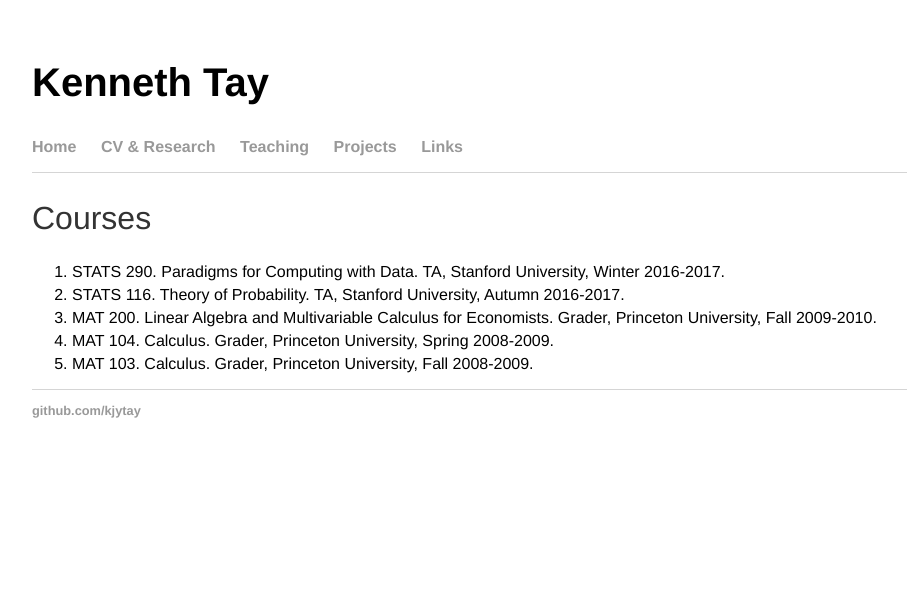
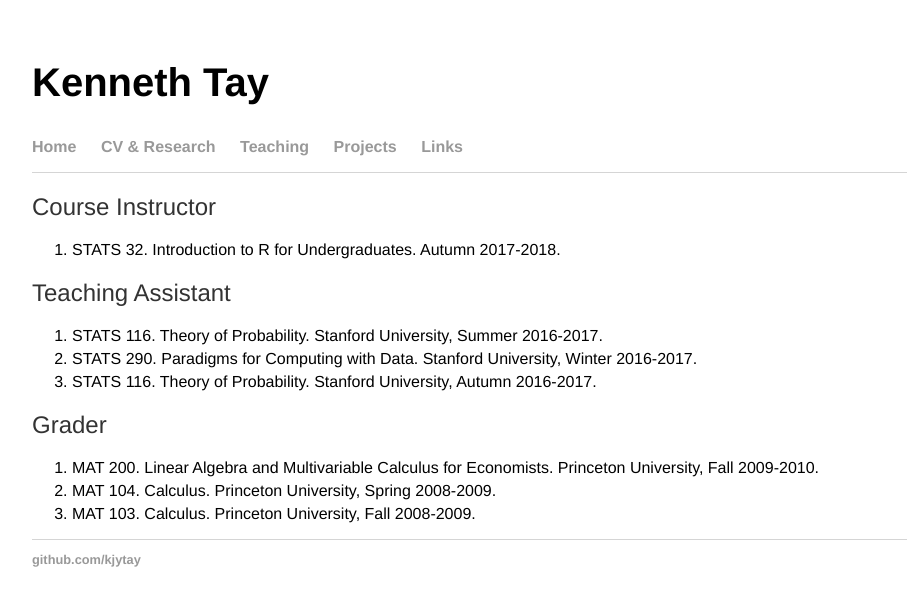
Before and after one commit to kjytay/kjytay.github.io, a Jekyll site: the page built from teaching/index.html, in a window 1280 px wide. Shown: the top 606 px of the page, without its empty margins (96-1003 px from the left). Built offline with Jekyll 4.4.1, drawn with Linux system fonts in a browser that asks for light colours.

Commit message:
Minor updates to pages, some reorganization of files.

```diff
--- a/css/main.css
+++ b/css/main.css
@@ -9,7 +9,7 @@ h1 {
 }
 
 h2 {
-    font-size: 2em;
+    font-size: 1.5em;
     font-weight: normal;
     color: #333;
 }
--- a/index.html
+++ b/index.html
@@ -7,12 +7,12 @@ title: Kenneth Tay
   <tr>
     <td width="25%">
       <div>
-        <img position="absolute" margin="auto" width="100%" src="cover_photo.jpg">
+        <img position="absolute" margin="auto" width="100%" src="images/cover_photo.jpg">
       </div>
     </td>
     <td>
       <div id="blurb">
-	<p>I am a first-year PhD student with Stanford's <a target="_blank" href="https://statistics.stanford.edu/">Department of Statistics</a>.</p>
+	<p>I am a second-year PhD student with Stanford's <a target="_blank" href="https://statistics.stanford.edu/">Department of Statistics</a>.</p>
 	<p>My past work experience has been with the Singapore Government. Most recently, I was a Consultant at IDA Singapore's Data Science Division (now under <a target="_blank" href="https://www.tech.gov.sg/">GovTech</a>), where I worked with various government agencies to analyze their data in suport of public policies and services. I also have previous experience in public policy with Singapore's <a target="_blank" href="http://www.mewr.gov.sg/">Ministry of the Environment and Water Resources</a> and Ministry of Defence.</p>
 	<p>I'm happily married with a baby girl :)</p>
       </div><!-- /.blurb -->
--- a/links/index.html
+++ b/links/index.html
@@ -20,6 +20,7 @@ title: Kenneth Tay
 <h3>CS</h3>
 <ul>
   <li><a target="_blank" href="http://jsonviewer.stack.hu/">Online JSON Viewer</a></li>
+  <li><a target="_blank" href="https://dillinger.io/">Online Markdown Editor
   <li><a target="_blank" href="http://countwordsfree.com/xmlviewer">Online XML Viewer</a></li>
 </ul>
 
--- a/projects/index.html
+++ b/projects/index.html
@@ -8,9 +8,8 @@ title: Kenneth Tay
 <table>
   <tr>
     <td width="75%">
-      <p>I used to run a blog where I posted math olympiad problems and solutions. The goal was to bring students beyond reading complete proofs to understanding how the author thought of the solutions (and how they could have thought of it themselves).</p>
-      <p>I still post sporadically. The blog also has an accompanying <a target="_blank" href="https://twitter.com/beyondmathsolns">Twitter handle</a> where I tweet/retweet interesting math stuff I come across.</p>
+      <p>I used to run a blog where I posted math olympiad problems and solutions. The goal was to bring students beyond reading complete proofs to understanding how the author thought of the solutions (and how they could have thought of it themselves). The blog also has an accompanying <a target="_blank" href="https://twitter.com/beyondmathsolns">Twitter handle</a>.</p>
     </td>
-    <td><img position="absolute" margin="auto" width="100%" src="thesis_page.jpg"></td>
+    <td><img position="absolute" margin="auto" width="100%" src="../images/thesis_page.jpg"></td>
   </tr>
 </table>
--- a/teaching/index.html
+++ b/teaching/index.html
@@ -4,12 +4,20 @@ title: Kenneth Tay
 ---
 
 <div class="blurb">
-  <h2>Courses</h2>
+  <h2>Course Instructor</h2>
   <ol>
-    <li> STATS 290. Paradigms for Computing with Data. TA, Stanford University, Winter 2016-2017.</li>
-    <li> STATS 116. Theory of Probability. TA, Stanford University, Autumn 2016-2017.</li>
-    <li> MAT 200. Linear Algebra and Multivariable Calculus for Economists. Grader, Princeton University, Fall 2009-2010.</li>
-    <li> MAT 104. Calculus. Grader, Princeton University, Spring 2008-2009.</li>
-    <li> MAT 103. Calculus. Grader, Princeton University, Fall 2008-2009.</li>
+    <li>STATS 32. Introduction to R for Undergraduates. Autumn 2017-2018.</li>
+  </ol>
+  <h2>Teaching Assistant</h2>
+  <ol>
+    <li> STATS 116. Theory of Probability. Stanford University, Summer 2016-2017.</li>
+    <li> STATS 290. Paradigms for Computing with Data. Stanford University, Winter 2016-2017.</li>
+    <li> STATS 116. Theory of Probability. Stanford University, Autumn 2016-2017.</li>
+  </ol>
+  <h2>Grader</h2>
+  <ol>
+    <li> MAT 200. Linear Algebra and Multivariable Calculus for Economists. Princeton University, Fall 2009-2010.</li>
+    <li> MAT 104. Calculus. Princeton University, Spring 2008-2009.</li>
+    <li> MAT 103. Calculus. Princeton University, Fall 2008-2009.</li>
   </ol>
 </div><!-- /.blurb -->
```
Also changed, not shown: images/cover_photo.jpg (added), images/thesis_page.jpg (renamed from projects/thesis_page.jpg).
